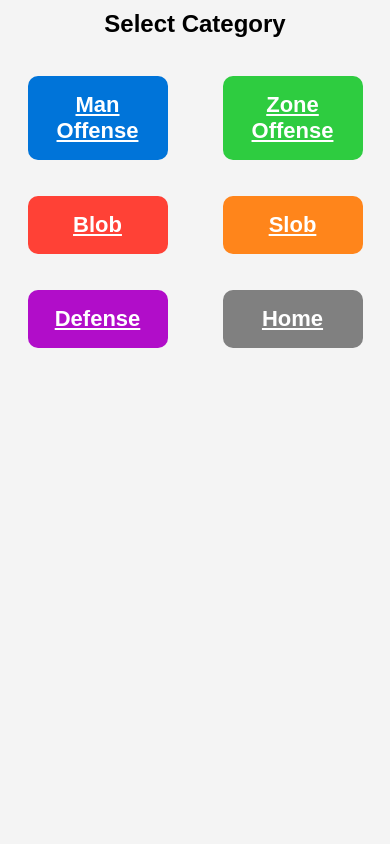
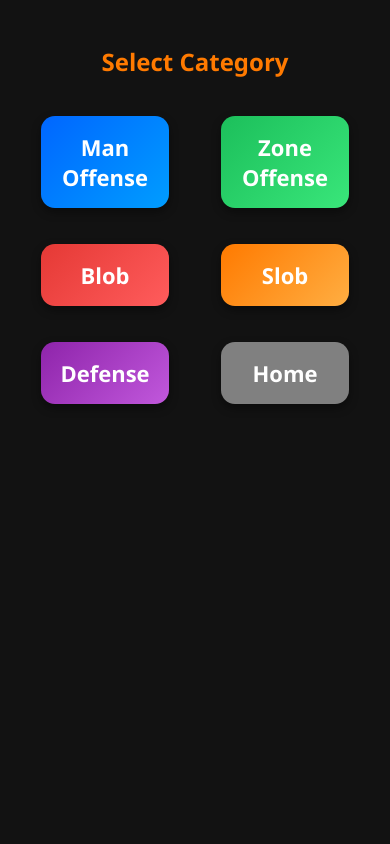
Before and after one commit to dsnedden19/playtrackerpwa, a Flask app: page /category in a window 390 px wide. Run offline with Flask 3, Linux system fonts and the light colour scheme.

Commit message:
Refactor CSS for dark theme and improved styles
Updated styles for a dark theme with new button styles, gradients, and responsive design adjustments.

```diff
--- a/playtrackerpwa/static/style.css
+++ b/playtrackerpwa/static/style.css
@@ -1,46 +1,141 @@
+/* ===== PLAYTRACKER DARK SPORTS THEME ===== */
+
 /* GLOBAL LAYOUT */
 body {
-    font-family: Arial, sans-serif;
+    font-family: "Segoe UI", Arial, sans-serif;
     text-align: center;
     margin: 0;
     padding: 10px;
-    background-color: #f4f4f4;
+    background: #121212;
+    color: #f5f5f5;
 }
 
 /* RESPONSIVE CONTAINER */
 .container {
-    max-width: 700px;   /* smaller width = no scrolling */
+    max-width: 700px;
     margin: auto;
+    padding: 15px;
+}
+
+/* HEADERS */
+h1, h2, h3 {
+    color: #ff7a00;
+    font-weight: 700;
+    margin-bottom: 20px;
 }
 
 /* UNIVERSAL BUTTON STYLE */
 .button {
     display: block;
-    padding: 14px 18px;        /* smaller padding */
-    margin: 8px auto;          /* tighter spacing */
-    font-size: 20px;           /* slightly smaller text */
+    padding: 14px 18px;
+    margin: 8px auto;
+    font-size: 20px;
     font-weight: bold;
     text-align: center;
-    border-radius: 10px;
+    border-radius: 14px;
     color: white;
-    width: 85%;                /* narrower buttons */
-    max-width: 320px;          /* fits iPad landscape */
+    width: 85%;
+    max-width: 320px;
     box-sizing: border-box;
+    border: none;
+    text-decoration: none;
+    box-shadow: 0 4px 10px rgba(0,0,0,.4);
+    transition: all .2s ease;
+}
+
+.button:hover {
+    transform: translateY(-2px);
+    filter: brightness(1.1);
 }
 
 /* CATEGORY COLORS */
-.cat-man { background-color: #0074D9; }
-.cat-zone { background-color: #2ECC40; }
-.cat-blob { background-color: #FF4136; }
-.cat-slob { background-color: #FF851B; }
-.cat-defense { background-color: #B10DC9; }
+.cat-man {
+    background: linear-gradient(135deg, #0066ff, #009dff);
+}
+
+.cat-zone {
+    background: linear-gradient(135deg, #1cbf5b, #39e67a);
+}
+
+.cat-blob {
+    background: linear-gradient(135deg, #e53935, #ff5c5c);
+}
+
+.cat-slob {
+    background: linear-gradient(135deg, #ff7a00, #ffae42);
+}
+
+.cat-defense {
+    background: linear-gradient(135deg, #8e24aa, #c158dc);
+}
 
 /* PLAY & STAT ROTATION COLORS */
-.play-1, .stat-1 { background-color: #0074D9; }
-.play-2, .stat-2 { background-color: #2ECC40; }
-.play-3, .stat-3 { background-color: #FF4136; }
-.play-4, .stat-4 { background-color: #FF851B; color: black; }
-.play-5, .stat-5 { background-color: #B10DC9; }
+.play-1, .stat-1 {
+    background: linear-gradient(135deg, #0066ff, #009dff);
+}
+
+.play-2, .stat-2 {
+    background: linear-gradient(135deg, #1cbf5b, #39e67a);
+}
+
+.play-3, .stat-3 {
+    background: linear-gradient(135deg, #e53935, #ff5c5c);
+}
+
+.play-4, .stat-4 {
+    background: linear-gradient(135deg, #ff7a00, #ffae42);
+    color: black;
+}
+
+.play-5, .stat-5 {
+    background: linear-gradient(135deg, #8e24aa, #c158dc);
+}
+
+/* BUTTON GRID */
+.button-grid {
+    display: grid;
+    grid-template-columns: 1fr 1fr;
+    gap: 20px;
+    margin-top: 30px;
+}
+
+/* FORM ELEMENTS */
+input,
+select,
+textarea {
+    background: #1e1e1e;
+    color: white;
+    border: 1px solid #444;
+    border-radius: 10px;
+    padding: 12px;
+    width: 90%;
+    max-width: 400px;
+    margin: 8px auto;
+    display: block;
+}
+
+/* TABLES */
+table {
+    width: 100%;
+    border-collapse: collapse;
+    background: #1e1e1e;
+    color: white;
+}
+
+th {
+    background: #ff7a00;
+}
+
+th,
+td {
+    border: 1px solid #333;
+    padding: 10px;
+}
+
+/* LINKS */
+a {
+    color: #4db8ff;
+}
 
 /* iPad PORTRAIT */
 @media (max-width: 1024px) {
@@ -61,10 +156,3 @@ body {
         max-width: 280px;
     }
 }
-
-.button-grid {
-    display: grid;
-    grid-template-columns: 1fr 1fr;
-    gap: 20px;
-    margin-top: 30px;
-}
```
